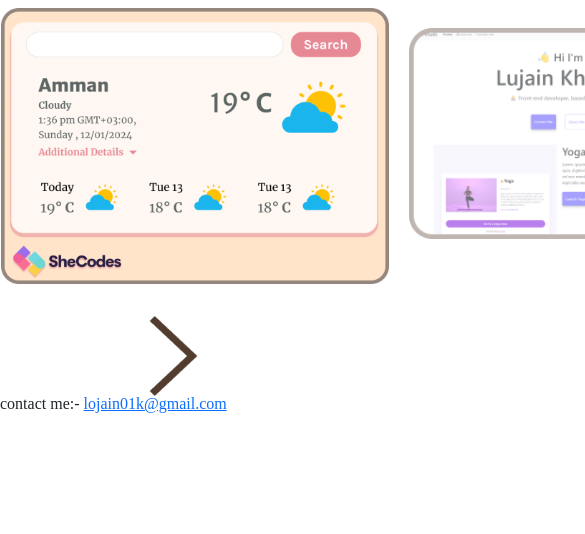
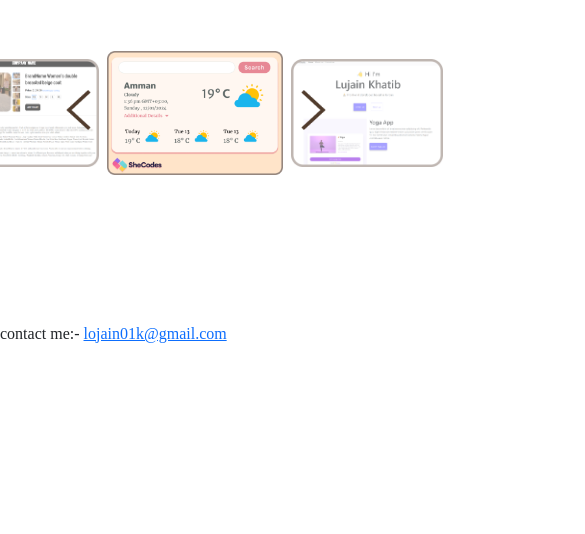
Before and after one commit to Lialliane/Portfolio-demo, a plain HTML site: page index.html in a window 390 px wide. Shown: the part 310-844 px from the top of the page, 585 px wide, since content can reach past the window. Drawn offline with nearby package versions, Linux system fonts and the light colour scheme; a web font is replaced by a local one.

Commit message:
fixed all page responsiveness to fully support all screens.

```diff
--- a/src/style.css
+++ b/src/style.css
@@ -169,6 +169,7 @@ h3 {
 }
 
 @media (max-width: 619px){
+
     .header {
         height: 54px;
     }
@@ -178,7 +179,7 @@ h3 {
         text-align: center;
     }
     .second-intro-container {
-        width: 56%;
+        width: 380px;
     }
 
     .profile-image {
@@ -203,87 +204,85 @@ h3 {
         right: 0%;
     }
 
+    .app-images-container {
+        display: flex;
+        flex-direction: row;
+        align-items: flex-start;
+        height: auto;
+        justify-content: center;
+        margin-top: 43px;
+    }
+
+    .app-image-main {
+        width: 80%;
+        height: 60%;
+    }
+
+    .app-image-secondary {
+        margin: 30px;
+        height: 53%;
+        margin-top: 6%;
+        max-width: initial;
+    }
+
+    .arrow-img {
+        height: 50px;
+    }
+    .nav-arrow-up {
+        top: -23%;
+        left: 57%;
+    }
+
+    .nav-arrow-down {
+        top: -23%;
+        right: -17%;
+    }
 }
 
 @media (max-width: 576px) {
-/*    h1 {
-        font-size: 37px;
-        line-height: 146%;
+    .app-image-secondary {
+        margin: 30px 15px;
+        height: 53%;
+        margin-top: 8%;
+    }
+    .nav-arrow-up {
+        top: -26%;
+        left: 61%;
     }
 
-    h2 {
-        font-size: 26px;
+    .nav-arrow-down {
+        top: -26%;
+        right: -15%;
+    }
+    .arrow-img {
+        height: 43px;
     }
 
-    h3 {
-        font-size: 18px;
-        bottom: 34%;
-        right: -3%;
-    }
-    .profile-image {
-        width: 46%;
-        margin-left: 0%;
-        bottom: 18%;
-        height: 82%;
-        right: 5%;
-    }
-    .main-introductory-container {
-        position: relative;
-        right: 10%;
-    }
-    .second-intro-container {
-    text-align: left;
-    }*/
 
 }
 
-/*@media (max-width: 554px) {
-    .main-introductory-container {
-        position: relative;
-        right: 13%;
+@media (max-width: 417px) {
+    .app-image-secondary {
+        height: 40%;
+        margin: 0px 8px;
+        margin-top: 5%;
+
     }
-}
-@media (max-width: 554px) {
-    .main-introductory-container {
-        position: relative;
-        right: 16%;
-    }
-}
-@media (max-width: 473px) {
-    .main-introductory-container {
-        position: relative;
-        right: 20%;
-    }
-}*/
-
-@media (max-width: 417px) {
-/*    h2 {
-        font-size: 33px;
-    }
-    h1 {
-        font-size: 41px;
-        line-height: 57px;
-    }
-    .profile-image {
-        height: 100%;
-        width: 69%;
-        bottom: 18%;
-        right: 35%;
-    }
-    h3 {
-        font-size: 26px;
-        bottom: 22%;
-        margin-left: 5%;
-    }*/
-    .nav-arrow-up {
-        top: 50%;
-        left: 57%;
-    }
-    .nav-arrow-down {
-        top: 50%;
-        right: 73%;
+    .app-image-main {
+        height: 46%;
     }
     .arrow-img {
-        width: 80px;
+        height: 25px;
+        width: 40px;
     }
+    .nav-arrow-up {
+        top: -14%;
+        left: 71%;
+    }
+
+    .nav-arrow-down {
+        top: -14%;
+        right: -7%;
+    }
+
 }
```
